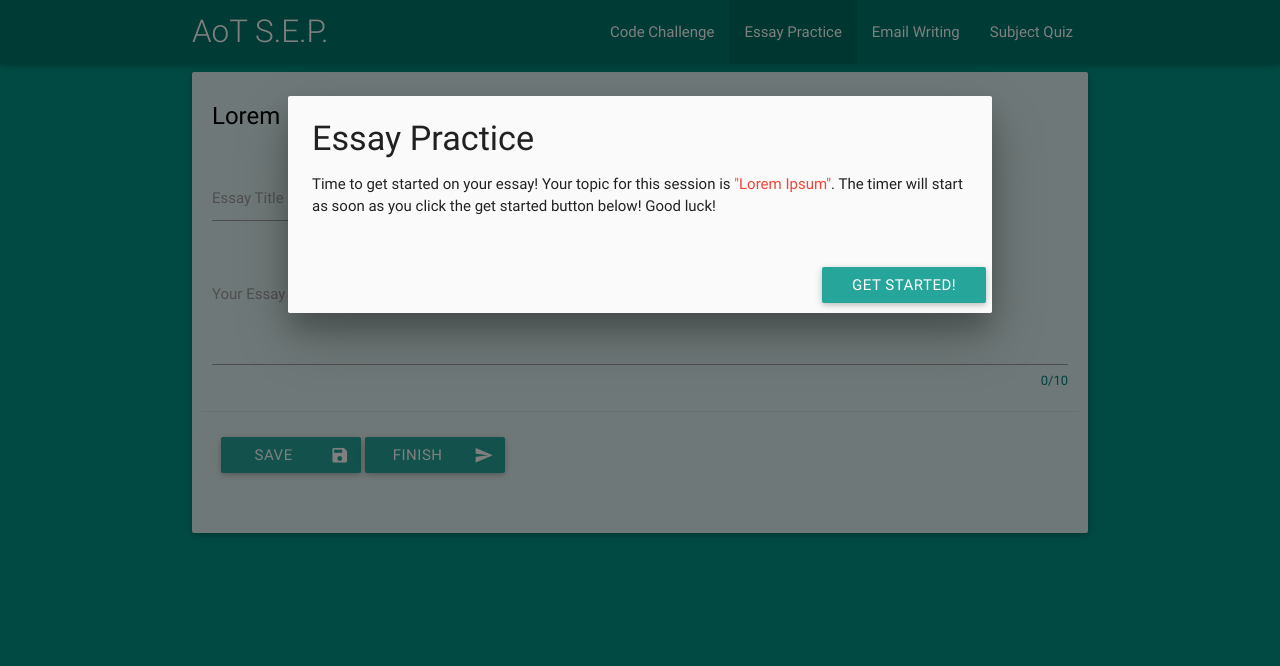
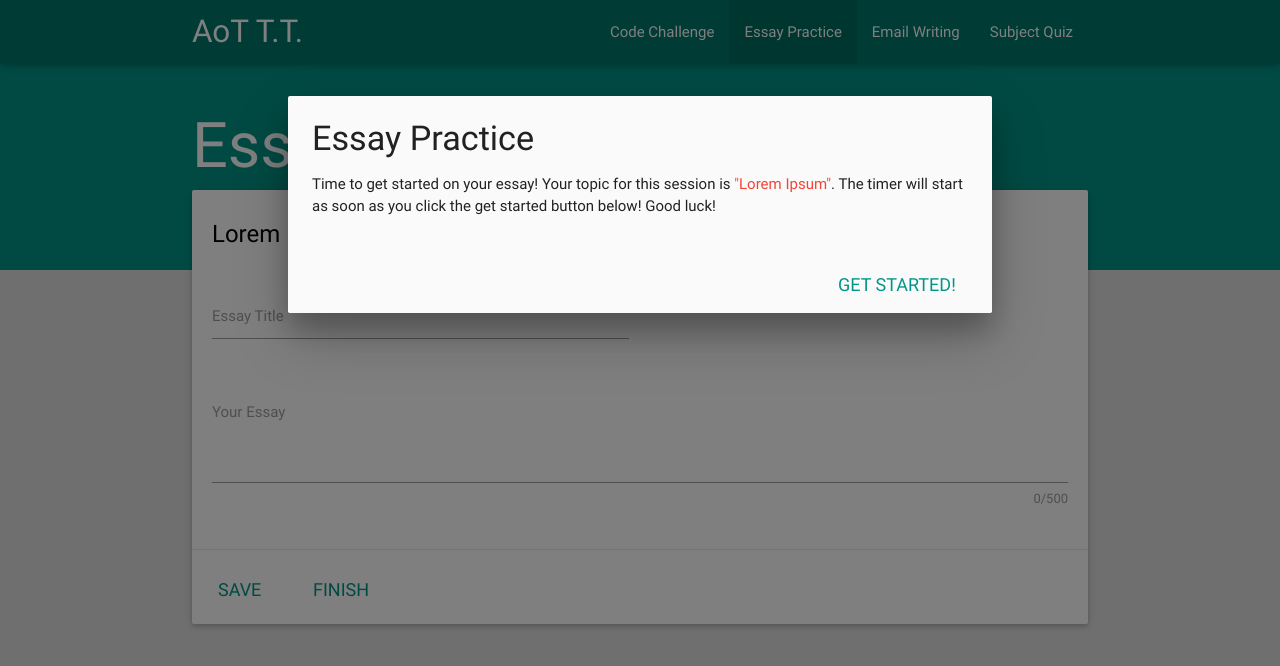
Before and after one commit to n0x3u5/Student-Enhancement-Project, a PHP site: page /essay_practice.php in a window 1280 px wide. Shown: the top 666 px of the page. Run offline with PHP 8.4, Linux system fonts and the light colour scheme.

Commit message:
Moderate redesign
* Changed background to grey
* Added extended title section for page title
* Minor redesign to modal and card action buttons
* Word counter now properly highlights and blurs out when essay area is
in focus and out of focus

```diff
--- a/css/master.css
+++ b/css/master.css
@@ -1,3 +1,31 @@
+.section-background {
+  position: fixed;
+  height: 206px;
+  width: 100%;
+  z-index: -999;
+  margin: 0;
+  padding: 0;
+}
+@media only screen and (min-device-width : 320px) and (max-device-width : 425px) {
+  .section-background {
+    position: fixed;
+    height: 300px;
+    width: 100%;
+    z-index: -999;
+    margin: 0;
+    padding: 0;
+  }
+}
+@media only screen and (min-device-width : 426px) and (max-device-width : 625px) {
+  .section-background {
+    position: fixed;
+    height: 238px;
+    width: 100%;
+    z-index: -999;
+    margin: 0;
+    padding: 0;
+  }
+}
 button {
   margin-top: 5px;
   margin-right: 5px;
--- a/essay_practice.php
+++ b/essay_practice.php
@@ -7,6 +7,9 @@
       <link type="text/css" rel="stylesheet" href="css/materialize.min.css"  media="screen,projection"/>
       <link type="text/css" rel="stylesheet" href="css/master.css" media="screen,projection" title="no title" charset="utf-8">
       <style media="screen,projection">
+        .card {
+          margin-top: -50px;
+        }
         #essay-title {
           font-size: 2em;
         }
@@ -16,24 +19,40 @@
         #clockdiv-med, #clockdiv-sm {
           font-weight: 600;
         }
-        #essay-row {
-          margin-bottom: 0px;
-        }
-        #essay-area {
+        #form-row, #essay-row, #essay-area {
           margin-bottom: 0px;
         }
         #word-counter {
-          color: teal;
           font-size: small;
+        }
+        button.card-anchor {
+          margin-right: 2em;
+          background: none!important;
+          border: none;
+          font: inherit;
+          cursor: pointer;
+          text-transform: uppercase;
+          font-weight: 400;
+          font-size: 18px;
+          color: #009688;
+        }
+        button.card-anchor:hover {
+          transition-property: color;
+          transition-duration: 0.3s;
+          transition-timing-function: ease;
+          color: #4db6ac;
+        }
+        .modal-footer a {
+          font-size: 18px;
         }
       </style>
     </head>
-    <body class="teal">
+    <body class="grey lighten-2">
       <header>
         <div class="navbar-fixed">
           <nav class="teal darken-2">
             <div class="container">
-              <a id="logo-container" href="#" class="brand-logo flow-text">AoT S.E.P.</a>
+              <a id="logo-container" href="#" class="brand-logo">AoT T.T.</a>
               <ul class="right hide-on-med-and-down">
                 <li><a href="#">Code Challenge</a></li>
                 <li class="active"><a href="essay_practice.php">Essay Practice</a></li>
@@ -52,6 +71,16 @@
         </div>
       </header>
       <main>
+        <div class="section-background teal"></div>
+        <div class="section">
+          <div class="container">
+            <div class="row">
+              <div class="col s12 m9">
+                <h1 class="center-on-small-only white-text">Essay Practice</h1>
+              </div>
+            </div>
+          </div>
+        </div>
         <div class="container">
           <div id="modal1" class="modal">
             <div class="modal-content">
@@ -59,10 +88,10 @@
               <p>Time to get started on your essay! Your topic for this session is <span class="red-text essay-title">"Lorem Ipsum"</span>. The timer will start as soon as you click the get started button below! Good luck!</p>
             </div>
             <div class="modal-footer">
-              <a href="#!" class="modal-action modal-close waves-effect waves-green btn" id="start-btn">Get Started!</a>
+              <a href="#!" class="modal-action modal-close waves-effect waves-teal btn-flat teal-text" id="start-btn">Get Started!</a>
             </div>
           </div>
-          <div class="card teal lighten-5">
+          <div class="card">
             <div class="card-content black-text">
               <div class="row">
                 <span class="card-title col s12 m6" id="essay-topic">Lorem Ipsum</span>
@@ -75,8 +104,8 @@
                   <span class="seconds red-text"></span>
                 </span>
               </div>
-              <div class="row">
-                <form class="col s12">
+              <div class="row" id="form-row">
+                <form class="col s12" id="essay-form">
                   <div class="row">
                     <div class="input-field col s12 m6">
                       <input id="essay-title" type="text" class="truncate">
@@ -90,20 +119,18 @@
                     </div>
                   </div>
                   <div class="row">
-                    <p id="word-counter" class="right-align col s12"><span id="display_count">0</span>/<span id="word_left">10</span></p>
-                  </div>
-                  <div class="row">
-                    <div class="card-action">
-                      <button id="save-btn" class="btn waves-effect waves-light col s12 m2" type="button" name="save_essay">Save
-                        <i class="material-icons right">save</i>
-                      </button>
-                      <button id="finish-btn" class="btn waves-effect waves-light col s12 m2" type="button" name="submit_essay">Finish
-                        <i class="material-icons right">send</i>
-                      </button>
-                    </div>
+                    <p id="word-counter" class="right-align col s12 grey-text"><span id="display_count">0</span>/<span id="word_left">10</span></p>
                   </div>
                 </form>
               </div>
+            </div>
+            <div class="card-action">
+              <button id="save-btn" class="col card-anchor waves-effect waves-teal" type="button" name="save_essay" form="essay-form">Save
+                <!-- <i class="material-icons right">save</i> -->
+              </button>
+              <button id="finish-btn" class="col card-anchor waves-effect waves-teal" type="submit" name="submit_essay" form="essay-form">Finish
+                <!-- <i class="material-icons right">send</i> -->
+              </button>
             </div>
           </div>
         </div>
@@ -119,11 +146,19 @@
             dismissible: false
           });
           $(".button-collapse").sideNav();
+          $("#essay-area").focus(function() {
+            $("#word-counter").removeClass("grey-text");
+            $("#word-counter").addClass("teal-text");
+          });
+          $("#essay-area").focusout(function() {
+            $("#word-counter").removeClass("teal-text");
+            $("#word-counter").addClass("grey-text");
+          });
           $("#save-btn").click(function() {
             Materialize.toast('Saved!', 4000);
           });
           $('#start-btn').click(function() {
-            var deadline = new Date(Date.parse(new Date()) + 1 * 60 * 1000);
+            var deadline = new Date(Date.parse(new Date()) + 30 * 60 * 1000);
             initializeClock('clockdiv-med', deadline);
             initializeClock('clockdiv-sm', deadline);
           });
--- a/js/word_counter.js
+++ b/js/word_counter.js
@@ -1,4 +1,4 @@
-var lim = 10;
+var lim = 500;
 $('#display_count').text('0');
 $('#word_left').text(lim);
 $("#essay-area").on('keyup', function() {
```
